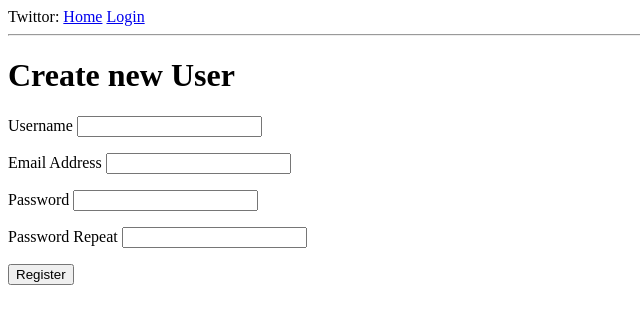
After one commit to tkpromise/twittor, a Flask app: page /register in a window 1280 px wide. The commit adds this page. Shown: the top 324 px of the page, without its empty margins (0-640 px from the left). Run offline with Flask 2, Linux system fonts and the light colour scheme.

Commit message:
version 0.5
Signed-off-by: tkpromise <tkpromise@foxmail.com>

```diff
--- a/twittor/__init__.py
+++ b/twittor/__init__.py
@@ -10,7 +10,7 @@ migrate = Migrate()
 login_manager = LoginManager()
 login_manager.login_view = 'login'
 
-from twittor.route import index, login, logout
+from twittor.route import index, login, logout, register
 
 def create_app():
     app = Flask(__name__)
@@ -21,4 +21,5 @@ def create_app():
     app.add_url_rule('/', 'index', index)
     app.add_url_rule('/login', 'login', login, methods=['GET', 'POST'])
     app.add_url_rule('/logout', 'logout', logout, methods=['GET', 'POST'])
+    app.add_url_rule('/register', 'register', register, methods=['GET', 'POST'])
     return app
--- a/twittor/forms.py
+++ b/twittor/forms.py
@@ -1,7 +1,8 @@
 from flask_wtf import FlaskForm
 from wtforms import StringField, PasswordField, BooleanField, SubmitField
-from wtforms.validators import DataRequired
+from wtforms.validators import DataRequired, Email, EqualTo, ValidationError
 
+from twittor.models import User
 
 class LoginForm(FlaskForm):
     class Meta:
@@ -10,3 +11,20 @@ class LoginForm(FlaskForm):
     password = PasswordField('Password', validators=[DataRequired()])
     remember_me = BooleanField('Remember Me')
     submit = SubmitField('Sigin In')
+
+class RegisterForm(FlaskForm):
+    username = StringField('Username', validators=[DataRequired()])
+    email = StringField('Email Address',validators=[DataRequired(), Email()])
+    password = PasswordField('Password', validators=[DataRequired()])
+    password2 = PasswordField('Password Repeat', validators=[DataRequired(), EqualTo('password')])
+    submit = SubmitField('Register')
+
+    def validate_username(self, username):
+        user = User.query.filter_by(username=username.data).first()
+        if user is not None:
+            raise ValidationError('please use other username')
+
+    def validate_email(self, email):
+        email = User.query.filter_by(email=email.data).first()
+        if email is not None:
+            raise ValidationError('please use other email')
--- a/twittor/route.py
+++ b/twittor/route.py
@@ -1,7 +1,8 @@
 from flask import render_template, redirect, url_for, request
 from flask_login import login_user, current_user, logout_user, login_required
-from twittor.forms import LoginForm
+from twittor.forms import LoginForm, RegisterForm
 from twittor.models import User, Tweet
+from twittor import db
 
 @login_required
 def index():
@@ -36,3 +37,15 @@ def login():
 def logout():
     logout_user()
     return redirect(url_for('login'))
+
+def register():
+    if current_user.is_authenticated:
+        return redirect(url_for('index'))
+    form = RegisterForm()
+    if form.validate_on_submit():
+        user = User(username=form.username.data, email=form.email.data)
+        user.set_password(form.password.data)
+        db.session.add(user)
+        db.session.commit()
+        return redirect(url_for('login'))
+    return render_template('register.html', title='Registration', form=form)
--- a/twittor/templates/login.html
+++ b/twittor/templates/login.html
@@ -18,5 +18,6 @@
     <p>
         {{ form.submit() }}
     </p>
+    <a href='{{ url_for("register") }}'>New User?</a>
     </form>
 {% endblock %}
--- /dev/null
+++ b/twittor/templates/register.html
@@ -0,0 +1,40 @@
+{% extends 'base.html' %}
+
+{% block content %}
+
+<h1>Create new User</h1>
+<form action='' method='post'>
+    {{ form.hidden_tag() }}
+    <p>
+        {{ form.username.label }}
+        {{ form.username() }}
+        {% for error in form.username.errors %}
+        <span style='color:red;'>[{{ error }}]</span>
+        {% endfor %}
+    </p>
+    <p>
+        {{ form.email.label }}
+        {{ form.email() }}
+        {% for error in form.email.errors %}
+        <span style='color:red;'>[{{ error }}]</span>
+        {% endfor %}
+    </p>
+    <p>
+        {{ form.password.label }}
+        {{ form.password() }}
+        {% for error in form.password.errors %}
+        <span style='color:red;'>[{{ error }}]</span>
+        {% endfor %}
+    </p>
+    <p>
+        {{ form.password2.label }}
+        {{ form.password2() }}
+        {% for error in form.password2.errors %}
+        <span style='color:red;'>[{{ error }}]</span>
+        {% endfor %}
+    </p>
+    <p>
+        {{ form.submit() }}
+    </p>
+</form>
+{% endblock %}
```
